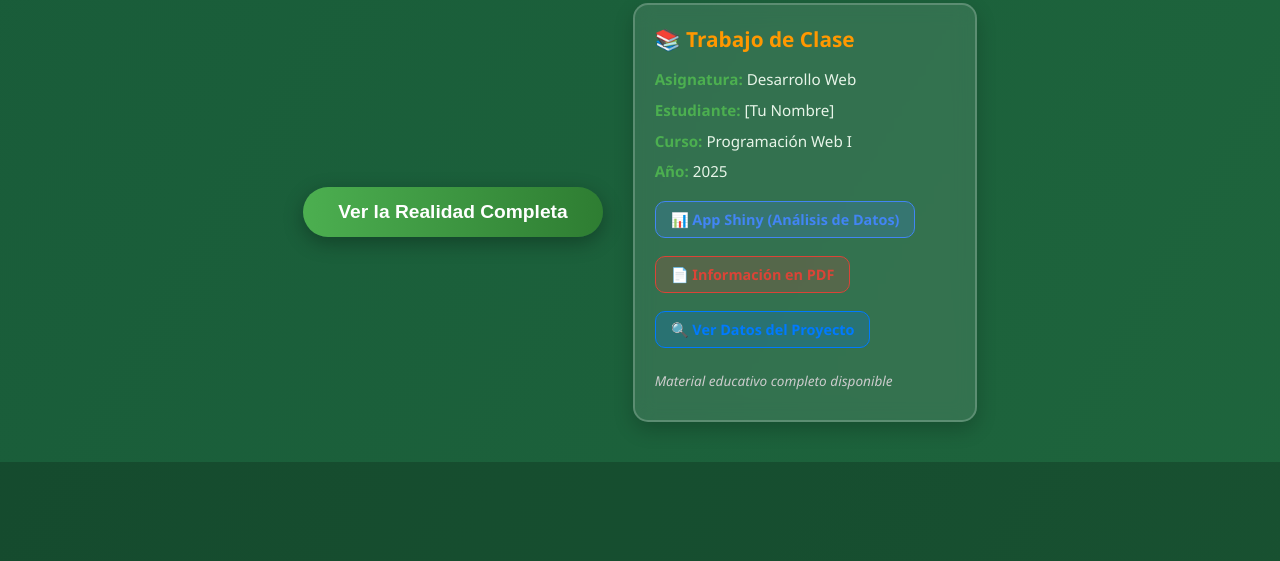
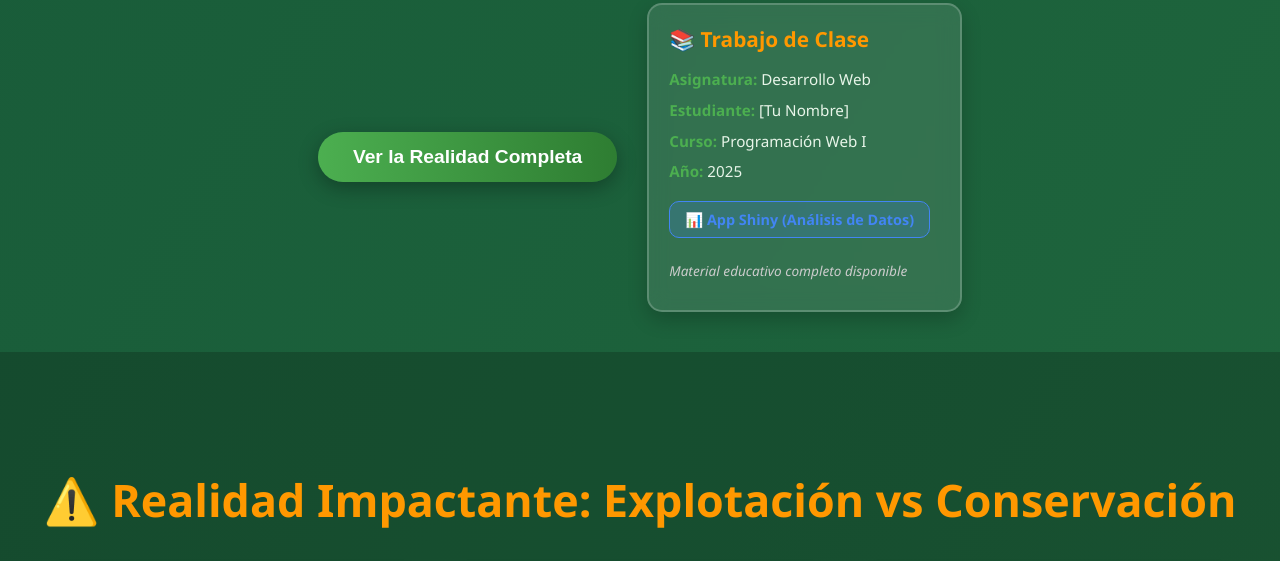
Before and after one commit to chacasaguay/misitio, a plain HTML site: page index.html in a window 1280 px wide. Shown: the part 855-1416 px from the top of the page. Drawn offline with Linux system fonts and the light colour scheme.

Commit message:
Add files via upload

```diff
--- a/index.html
+++ b/index.html
@@ -686,15 +686,6 @@
             📊 App Shiny (Análisis de Datos)
           </a>
 
-          <a href="#pachamama" class="enlace-app pdf">
-            📄 Información en PDF
-          </a>
-
-          <a href="#datos-proyecto"
-             onclick="mostrarDatosProyecto()"
-             class="enlace-app">
-            🔍 Ver Datos del Proyecto
-          </a>
 
           <p style="margin-top: 15px; font-size: 0.85rem; color: #ccc;">
             <em>Material educativo completo disponible</em>
```
